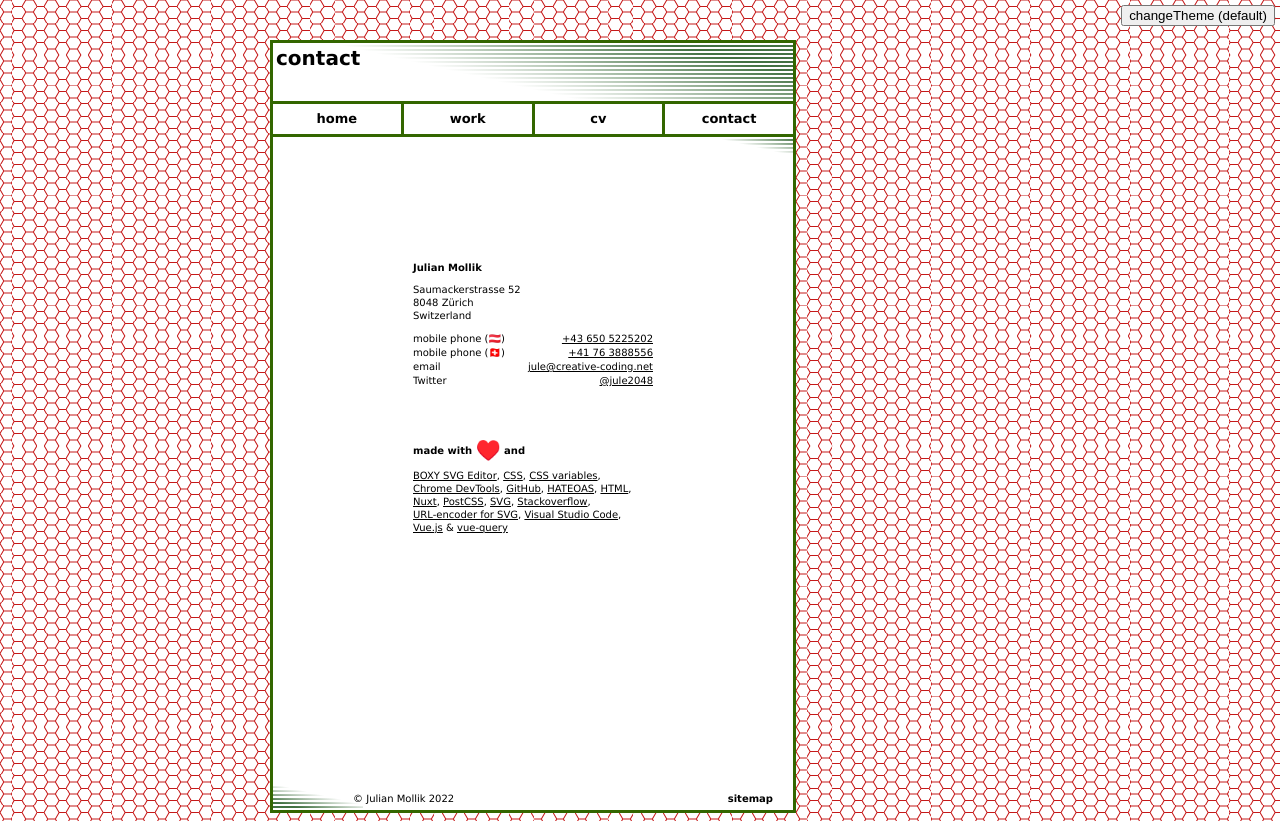
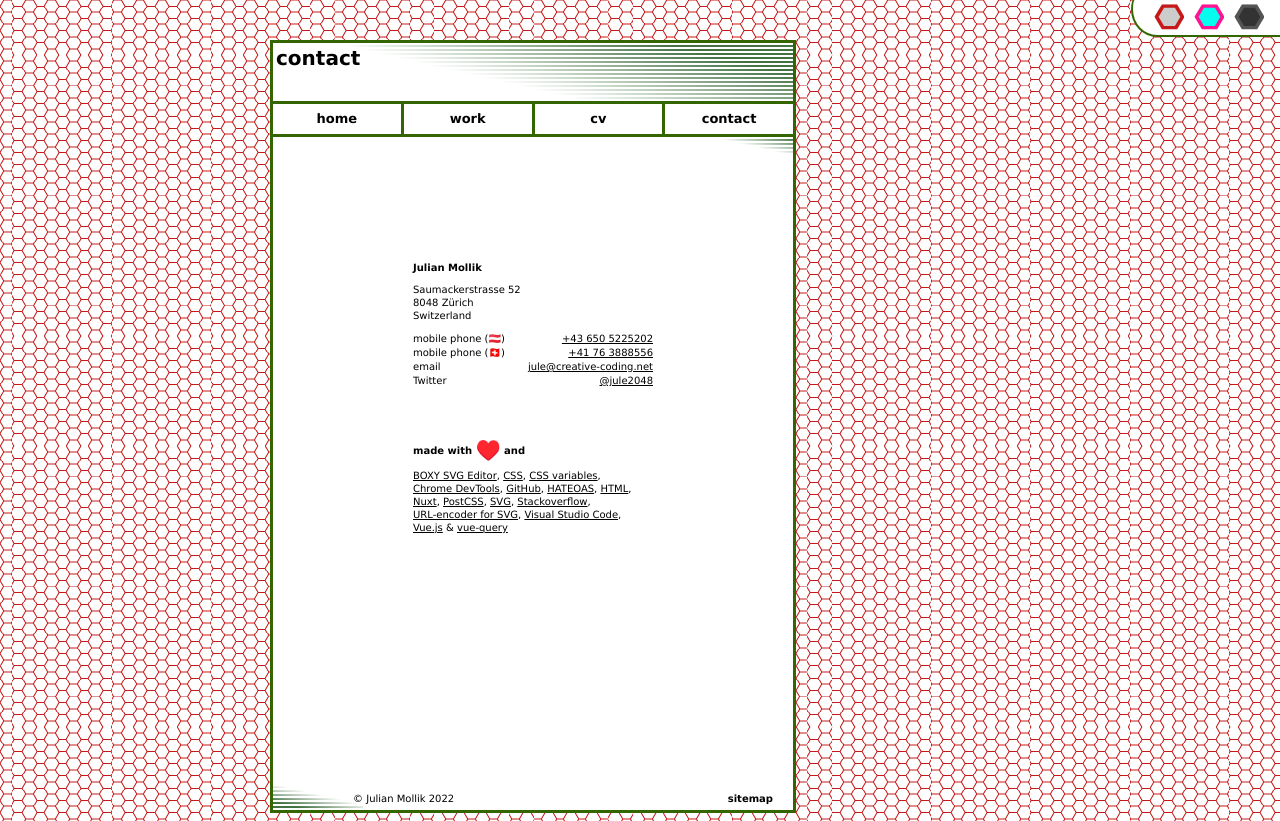
Before and after one commit to jule256/creative-coding.net, a Nuxt app: page /contact in a window 1280 px wide. Built offline with nearby package versions, Linux system fonts and the light colour scheme; what vue-query would draw is missing.

Commit message:
implemented theme-switching mechanism

```diff
--- a/app.vue
+++ b/app.vue
@@ -12,8 +12,7 @@
       --background-image-body: url({{ rootVariables.backgroundImageBody }});
       }
     </component>
-    <button class="temp" @click="themeKey = themeKey === 'default' ? 'crazy' : 'default'">changeTheme ({{ themeKey
-}})</button>
+    <ThemeSwitcher :currentTheme="themeKey" @changeTheme="changeTheme" />
     <Header :title="title" />
     <Navigation />
     <NuxtPage @updatePageId="setPageId" />
@@ -45,6 +44,10 @@ const pageId = ref('')
 let intervalId
 let intervalCount = 0
 
+const changeTheme = name => {
+  themeKey.value = name
+}
+
 const setPageId = id => {
   pageId.value = id
 }
@@ -55,13 +58,14 @@ const setTitles = id => {
 }
 
 // created with https://yoksel.github.io/url-encoder/
+// @todo → maybe put svg somethere and encode it on-the-fly
 const faviconData = computed(() => {
   return [
     `%3C%3Fxml version='1.0' encoding='utf-8'%3F%3E`,
     `%3Csvg viewBox='-0.001 0 100 85' width='100' height='85' xmlns='http://www.w3.org/2000/svg'%3E`,
     `  %3Cg transform='matrix(3.13, 0, 0, 3.13, 0, 0)'%3E`,
-    `    %3Cpath d='M 15.988 -2.489 L 29.488 5.507 L 29.488 21.496 L 15.988 29.488 L 2.488 21.496 L 2.488 5.507 L 15.988 -2.489 Z' style='fill: %23${themeLibrary[themeKey.value].favicon[isFocused.value ? 'focus' : 'blur'].faviconColorFill1};' transform='matrix(0, 1, -1, 0, 30, -2.5)'/%3E`,
-    `    %3Cpath d='M 15.988 0.867 L 26.655 7.185 L 26.655 19.817 L 15.988 26.132 L 5.321 19.817 L 5.321 7.185 L 15.988 0.867 Z' style='fill: %23${themeLibrary[themeKey.value].favicon[isFocused.value ? 'focus' : 'blur'].faviconColorFill2}; stroke: %23${themeLibrary[themeKey.value].favicon[isFocused.value ? 'focus' : 'blur'].faviconColorStroke2}; stroke-width: 2px;' transform='matrix(0, 1, -1, 0, 30, -2.5)'/%3E`,
+    `    %3Cpath d='M 15.988 -2.489 L 29.488 5.507 L 29.488 21.496 L 15.988 29.488 L 2.488 21.496 L 2.488 5.507 L 15.988 -2.489 Z' style='fill: %23${themeLibrary[themeKey.value].favicon[isFocused.value ? 'focus' : 'blur'].fill1};' transform='matrix(0, 1, -1, 0, 30, -2.5)'/%3E`,
+    `    %3Cpath d='M 15.988 0.867 L 26.655 7.185 L 26.655 19.817 L 15.988 26.132 L 5.321 19.817 L 5.321 7.185 L 15.988 0.867 Z' style='fill: %23${themeLibrary[themeKey.value].favicon[isFocused.value ? 'focus' : 'blur'].fill2}; stroke: %23${themeLibrary[themeKey.value].favicon[isFocused.value ? 'focus' : 'blur'].stroke2}; stroke-width: 2px;' transform='matrix(0, 1, -1, 0, 30, -2.5)'/%3E`,
     `  %3C/g%3E`,
     `%3C/svg%3E`,
   ].join('')
@@ -75,7 +79,9 @@ const appVariables = computed(() => ({
   '--transparent-color': themeLibrary[themeKey.value].transparentColor,
   '--gradient-color-light': themeLibrary[themeKey.value].gradientColorLight,
   '--gradient-color-dark': themeLibrary[themeKey.value].gradientColorDark,
+  '--hover-background-color': themeLibrary[themeKey.value].hoverBackgroundColor,
   '--hover-color': themeLibrary[themeKey.value].hoverColor,
+  '--link-hover-color': themeLibrary[themeKey.value].linkHoverColor,
   '--loading-color-line': themeLibrary[themeKey.value].loadingColorLine,
   '--loading-color-base': themeLibrary[themeKey.value].loadingColorBase,
   '--loading-color-active-1': themeLibrary[themeKey.value].loadingColorActive1,
@@ -84,6 +90,7 @@ const appVariables = computed(() => ({
   '--loading-color-active-4': themeLibrary[themeKey.value].loadingColorActive4,
   '--loading-color-active-text': themeLibrary[themeKey.value].loadingColorActiveText,
   '--extra-accent-color': themeLibrary[themeKey.value].extraAccentColor,
+  '--saturate-value': themeLibrary[themeKey.value].saturateValue,
 }))
 
 const rootVariables = computed(() => ({
@@ -123,12 +130,4 @@ watch(isFocused, (isFocused) => {
 watch(pageId, (pageId) => {
   setTitles(pageId)
 })
-
 </script>
-<style lang="postcss" scoped>
-.temp {
-  position: absolute;
-  top: 5px;
-  right: 5px;
-}
-</style>
--- /dev/null
+++ b/components/ThemeSwitcher.vue
@@ -0,0 +1,78 @@
+<template>
+    <div class="themes">
+        <ul>
+            <li v-for="(theme, name) in themeLibrary" @click="handleThemeChange(name)"
+                :class="{ 'is-active': currentTheme === name }"
+                v-html="getSvg(theme.chooser.fill1, theme.chooser.fill2, theme.chooser.stroke2)"
+                :title="getTitle(name)">
+            </li>
+        </ul>
+    </div>
+</template>
+<script setup>
+import { themes as themeLibrary } from '@/config/themes'
+
+const props = defineProps({
+    currentTheme: {
+        type: String,
+        default: 'default'
+    }
+})
+
+const emit = defineEmits(['changeTheme'])
+
+const getSvg = (fill1, fill2, stroke2) => {
+    return `
+        <svg viewBox="-0.001 0 100 84.436" width="100" height="84.436" xmlns="http://www.w3.org/2000/svg">
+            <g transform="matrix(3.13, 0, 0, 3.13, 0.001067, 0)">
+                <path
+                    d="M 15.988 -2.489 L 29.488 5.507 L 29.488 21.496 L 15.988 29.488 L 2.488 21.496 L 2.488 5.507 L 15.988 -2.489 Z"
+                    style="fill: #__FILL_1__" transform="matrix(0, 1, -1, 0, 30, -2.5)" />
+                <path
+                    d="M 15.988 0.867 L 26.655 7.185 L 26.655 19.817 L 15.988 26.132 L 5.321 19.817 L 5.321 7.185 L 15.988 0.867 Z"
+                    style="fill: #__FILL_2__; stroke: #__STROKE_2__; stroke-width: 2px;"
+                    transform="matrix(0, 1, -1, 0, 30, -2.5)" />
+            </g>
+        </svg>`
+        .replace('__FILL_1__', fill1).replace('__FILL_2__', fill2).replace('__STROKE_2__', stroke2)
+}
+
+const handleThemeChange = name => {
+    emit('changeTheme', name)
+}
+
+const getTitle = name => {
+    return name === props.currentTheme ? `active theme "${props.currentTheme}"` : `switch to theme "${name}"`
+}
+
+</script>
+
+<style lang="postcss" scoped>
+.themes {
+    position: absolute;
+    top: -2px;
+    right: 0;
+    /* @todo → width should factor in the number of available themes */
+    width: 140px;
+    height: 35px;
+    background-color: var(--background-color-content);
+    border: 2px solid var(--border-color);
+    border-right: none;
+    border-radius: 13px 0px 0px 95px / 42px 0px 0px 100px;
+    padding-left: 7px;
+
+    ul {
+        display: flex;
+    }
+
+    li {
+        transform: scale(0.3);
+        height: 12px;
+        width: 40px;
+
+        &:not(.is-active) {
+            cursor: pointer;
+        }
+    }
+}
+</style>
```
